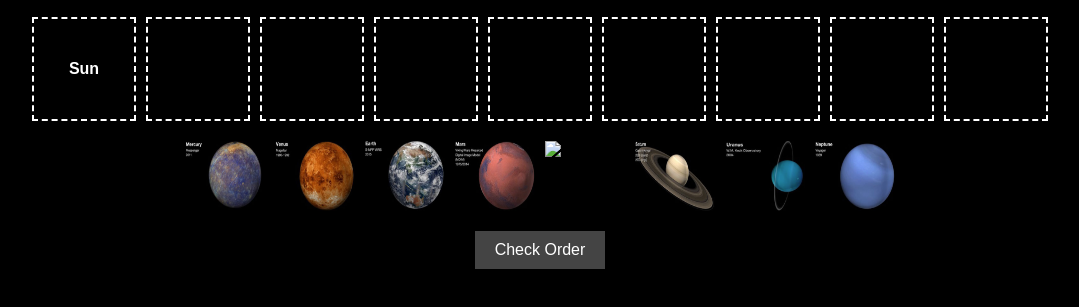
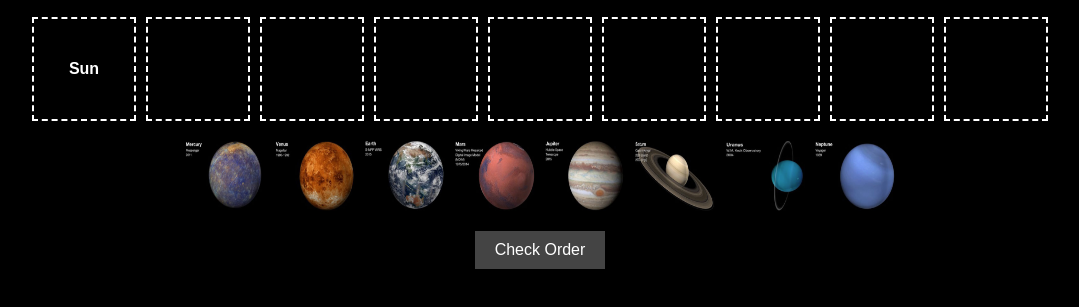
Before and after one commit to Rod969/Our-Planets, a plain HTML site: page index.html in a window 1280 px wide. Shown: the part 129-436 px from the top of the page, without its empty margins (100-1179 px from the left). Drawn offline with Linux system fonts and the light colour scheme.

Commit message:
Update index.html

```diff
--- a/index.html
+++ b/index.html
@@ -29,7 +29,7 @@
       <img src="Venus.png" class="draggable-planet" id="venus" draggable="true">
       <img src="Earth.png" class="draggable-planet" id="earth" draggable="true">
       <img src="Mars.png" class="draggable-planet" id="mars" draggable="true">
-      <img src="jJupiter.png" class="draggable-planet" id="jupiter" draggable="true">
+      <img src="Jupiter.png" class="draggable-planet" id="jupiter" draggable="true">
       <img src="Saturn.png" class="draggable-planet" id="saturn" draggable="true">
       <img src="Uranus.png" class="draggable-planet" id="uranus" draggable="true">
       <img src="Neptune.png" class="draggable-planet" id="neptune" draggable="true">
```
